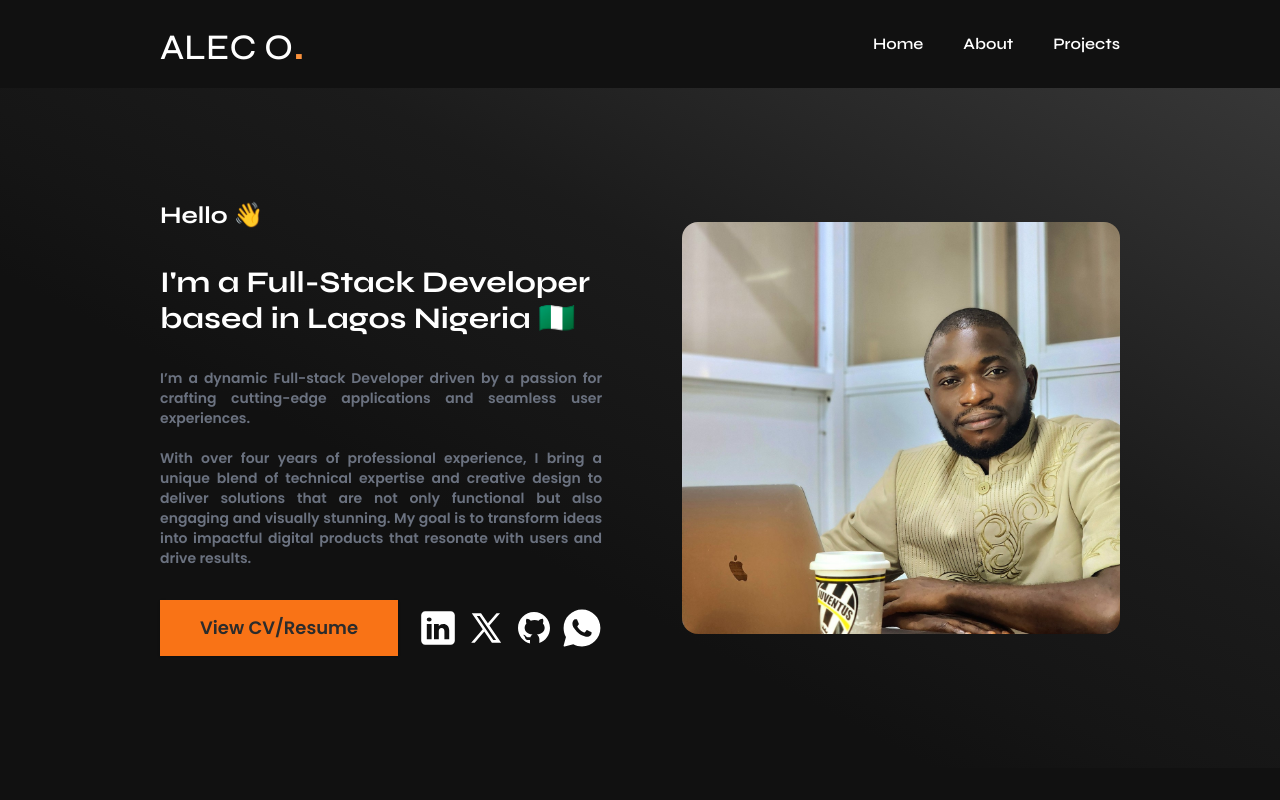
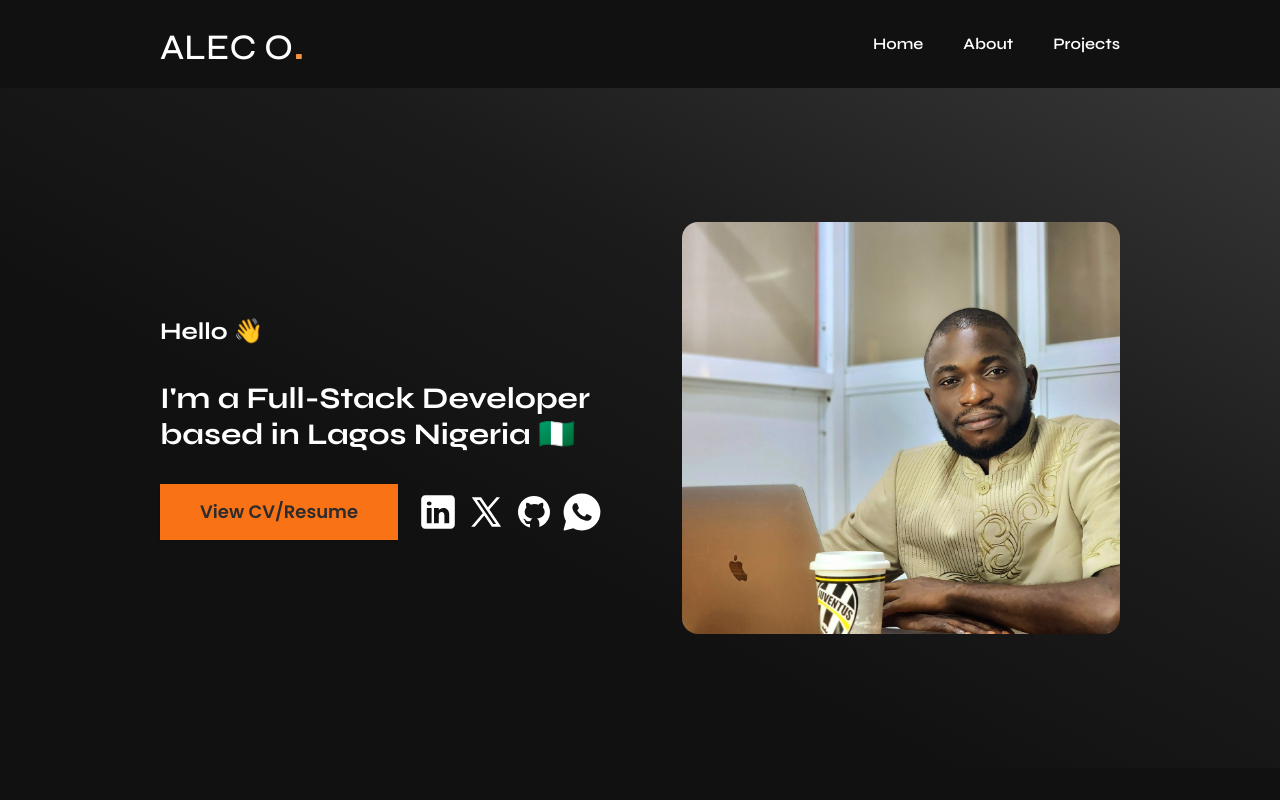
Before and after one commit to rjacy/portfolio, a Next.js app: page / in a window 1280 px wide. Shown: the top 800 px of the page. Built offline with nearby package versions, Linux system fonts and the light colour scheme.

Commit message:
Just some random fixes

```diff
--- a/components/Banner.tsx
+++ b/components/Banner.tsx
@@ -14,7 +14,7 @@ const Banner = () => {
           <h2 className="font-[family-name:var(--font-syne)] text-2xl md:text-3xl font-bold">
             I&apos;m a Full-Stack Developer based in Lagos Nigeria &#127475;&#127468;
           </h2>
-          <span className="font-semibold text-gray-500 text-sm text-center md:text-justify">
+          {/* <span className="font-semibold text-gray-500 text-sm text-center md:text-justify">
             I’m a dynamic Full-stack Developer driven by a passion for crafting
             cutting-edge applications and seamless user experiences.
             <br />
@@ -23,7 +23,7 @@ const Banner = () => {
             solutions that are not only functional but also engaging and
             visually stunning. My goal is to transform ideas into impactful
             digital products that resonate with users and drive results.
-          </span>
+          </span> */}
           <div className="flex flex-col md:flex md:flex-row items-center md:gap-5">
             <Button className="bg-orange-500 hover:text-white text-basecolor text-lg font-semibold px-10 py-7 rounded-none">
               <Link href="#">View CV/Resume</Link>
```
